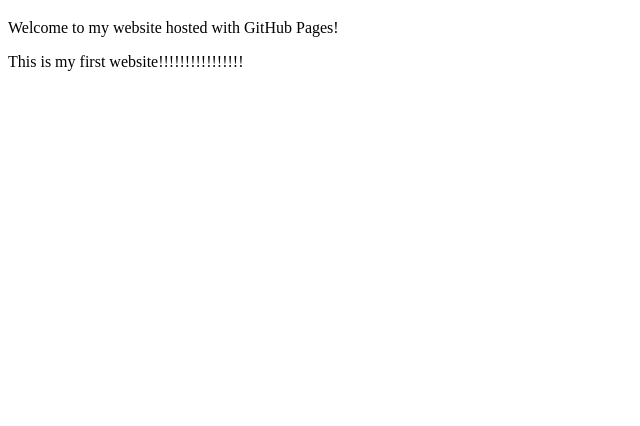
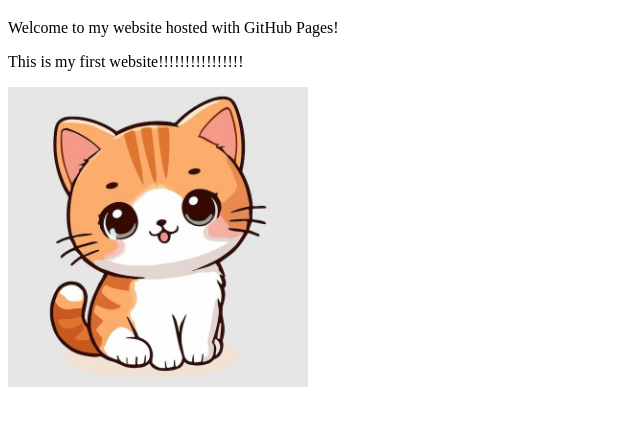
Before and after one commit to CarolineKSH/Hello-World, a plain HTML site: page index.html in a window 1280 px wide. Shown: the part 62-488 px from the top of the page, without its empty margins (0-640 px from the left). Drawn offline with Linux system fonts and the light colour scheme.

Commit message:
Update index.html
Added cat picture to the website

```diff
--- a/index.html
+++ b/index.html
@@ -9,5 +9,6 @@
   <h1>Hello, world! 👋</h1>
   <p>Welcome to my website hosted with GitHub Pages!</p>
   <p>This is my first website!!!!!!!!!!!!!!!!</p>
+  <img src="cat.jpg" alt="A cute cat" width="300">
 </body>
 </html>
```
